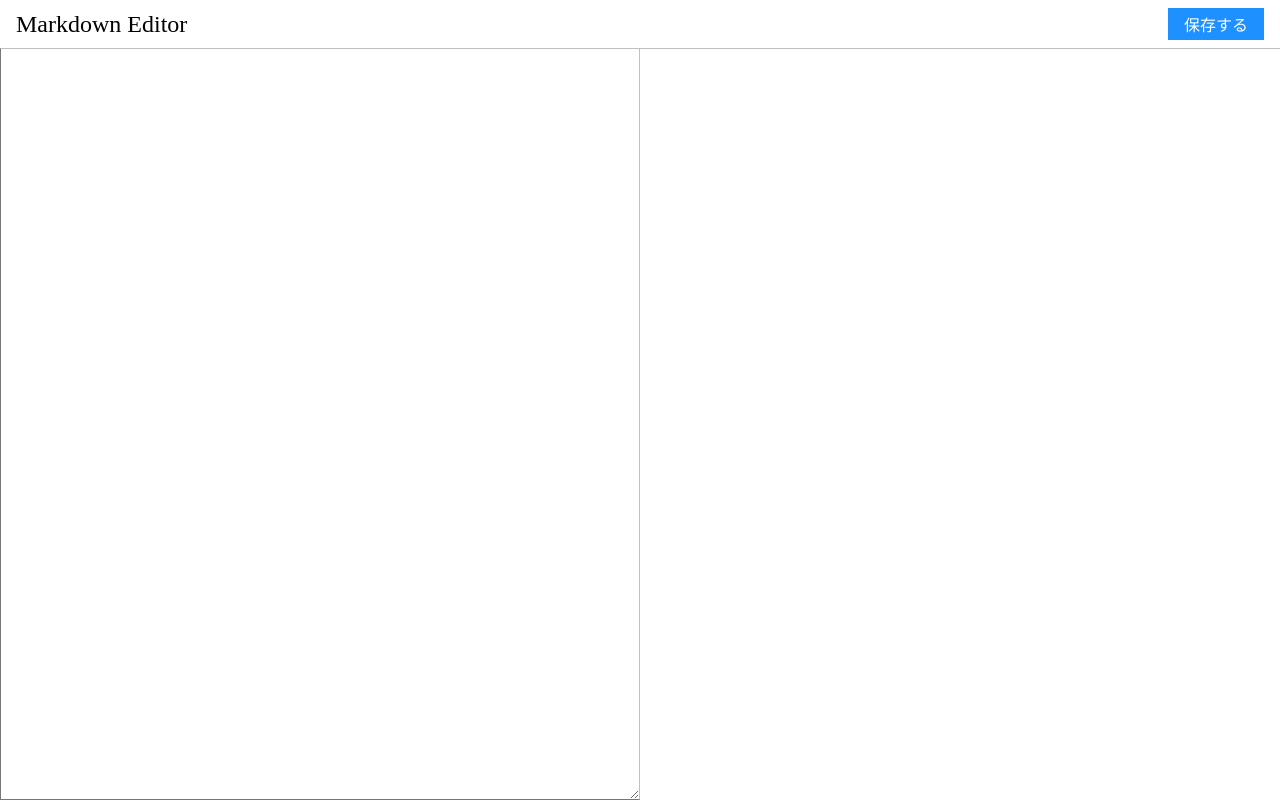
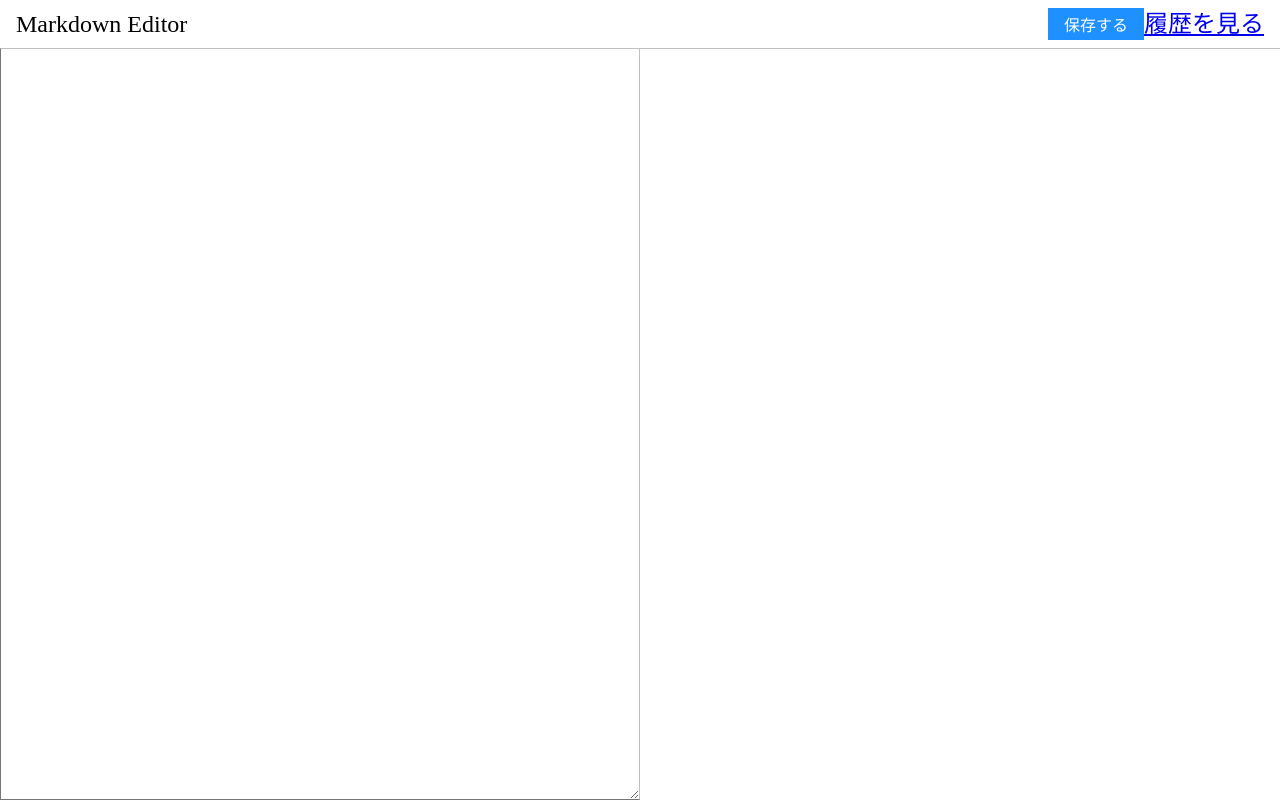
Before and after one commit to mae616/markdown-editor, a React app: page /#/editor in a window 1280 px wide. Built offline with nearby package versions, Linux system fonts and the light colour scheme.

Commit message:
リンクを使ってページ遷移を試してみる

```diff
--- a/src/pages/editor.tsx
+++ b/src/pages/editor.tsx
@@ -5,6 +5,7 @@ import ReactMarkdown from 'react-markdown';
 import { putMemo } from '../indexeddb/memos';
 import { Button } from '../components/button';
 import { SaveModal } from '../components/save_modal';
+import { Link } from 'react-router-dom';
 
 const Header = styled.header`
     align-center: center;
@@ -77,6 +78,9 @@ export const Editor: React.FC = () =>{
                     <Button onClick={() => setShowModal(true)}>
                         保存する
                     </Button>
+                    <Link to='/history'>
+                        履歴を見る
+                    </Link>
                 </HeaderControl>
             </Header>
 
```
